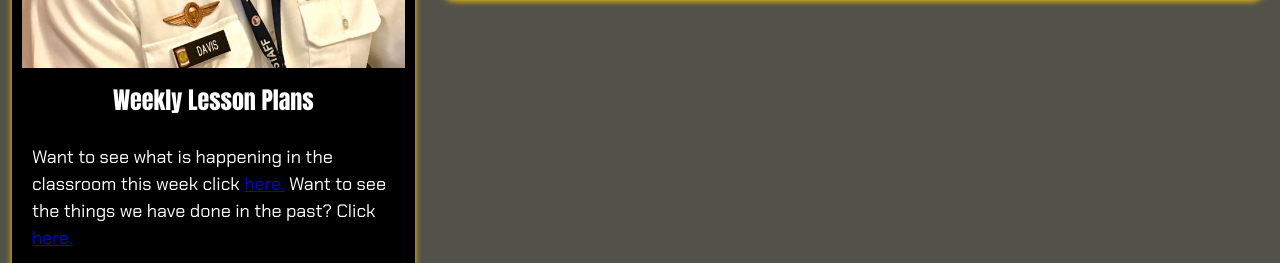
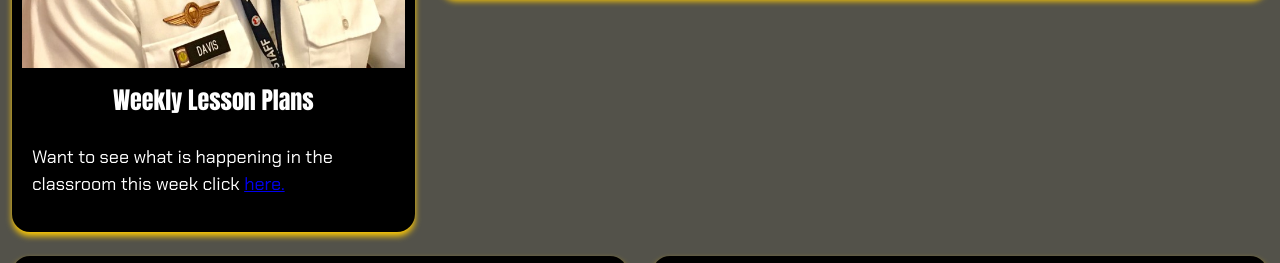
Before and after one commit to PatriotBDN/JROTC_Patriot_BDN_Website, a plain HTML site: page LTC_Davis.html in a window 1280 px wide. Shown: the part 527-790 px from the top of the page. Drawn offline with nearby package versions, Linux system fonts and the light colour scheme; a web font is replaced by a local one.

Commit message:
Update LTC_Davis.html

```diff
--- a/LTC_Davis.html
+++ b/LTC_Davis.html
@@ -44,8 +44,7 @@
           <h3>LTC(Ret) Davis</h3>
           <img class="center" src="pictures/jvdavis.jpg">
           <h3>Weekly Lesson Plans</h3>
-          <p>Want to see what is happening in the classroom this week click <a href="https://docs.google.com/document/d/e/2PACX-1vTa6WaxdYTJ__VCfgpihjTYUrr3QqSweosrc1DqFvNaQWuvBfgWpNQk0ELPv6dUlD7Qro4zUIHVHtBv/pub"> here.</a>
-            Want to see the things we have done in the past? Click <a href="https://drive.google.com/drive/folders/1W8to9Lpk2n3A-lmXKFHio473HC0RigN7?usp=sharing"> here.</a>
+          <p>Want to see what is happening in the classroom this week click <a href="https://drive.google.com/drive/folders/1W8to9Lpk2n3A-lmXKFHio473HC0RigN7?usp=sharing""> here.</a>
             </p>
           </div>
         </div>
```
